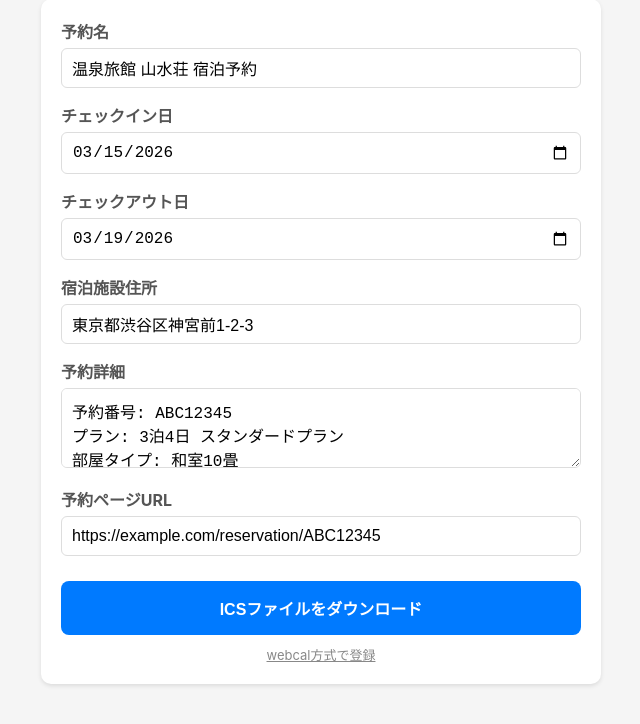
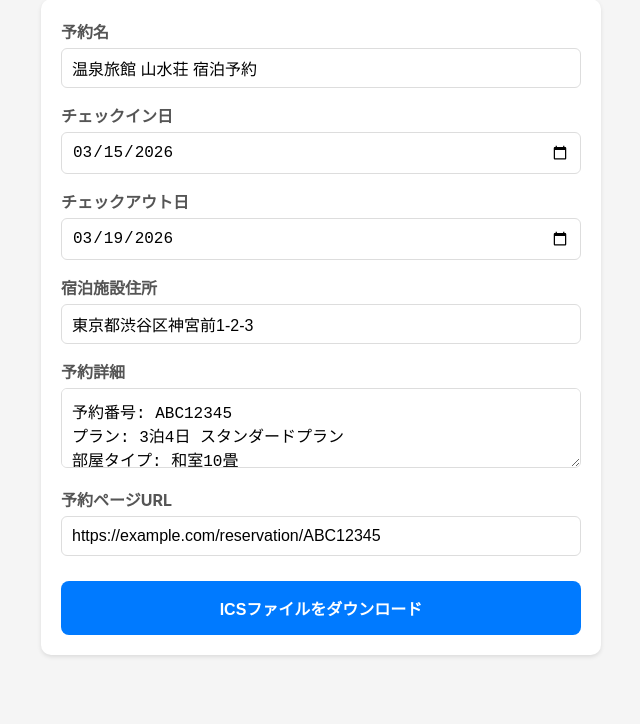
Before and after one commit to rahhi555/ics-test, a website: page index.html in a window 1280 px wide. Shown: the part 92-816 px from the top of the page, without its empty margins (319-959 px from the left). Drawn offline with Linux system fonts and the light colour scheme.

Commit message:
webcal封印

```diff
--- a/index.html
+++ b/index.html
@@ -155,38 +155,38 @@
 
       <button type="submit">ICSファイルをダウンロード</button>
 
-      <a class="webcal-link" onclick="openWebcal()">webcal方式で登録</a>
+      <!-- <a class="webcal-link" onclick="openWebcal()">webcal方式で登録</a> -->
     </form>
 
     <script>
-      function openWebcal() {
-        const summary = document.getElementById("summary").value;
-        const dtstart = document.getElementById("dtstart").value;
-        const dtend = document.getElementById("dtend").value;
-        const location = document.getElementById("location").value;
-        const description = document.getElementById("description").value;
-        const url = document.getElementById("url").value;
+      // function openWebcal() {
+      //   const summary = document.getElementById("summary").value;
+      //   const dtstart = document.getElementById("dtstart").value;
+      //   const dtend = document.getElementById("dtend").value;
+      //   const location = document.getElementById("location").value;
+      //   const description = document.getElementById("description").value;
+      //   const url = document.getElementById("url").value;
 
-        if (!dtstart || !dtend) {
-          alert("チェックイン日とチェックアウト日を入力してください");
-          return;
-        }
+      //   if (!dtstart || !dtend) {
+      //     alert("チェックイン日とチェックアウト日を入力してください");
+      //     return;
+      //   }
 
-        const params = new URLSearchParams({
-          summary,
-          dtstart,
-          dtend,
-          location,
-          description,
-          url,
-        });
+      //   const params = new URLSearchParams({
+      //     summary,
+      //     dtstart,
+      //     dtend,
+      //     location,
+      //     description,
+      //     url,
+      //   });
 
-        // 現在のURLからwebcal://スキームのURLを生成
-        const currentUrl = new URL(window.location.href);
-        const webcalUrl = `webcal://${currentUrl.host}/generate-ics?${params.toString()}`;
+      //   // 現在のURLからwebcal://スキームのURLを生成
+      //   const currentUrl = new URL(window.location.href);
+      //   const webcalUrl = `webcal://${currentUrl.host}/generate-ics?${params.toString()}`;
 
-        window.location.href = webcalUrl;
-      }
+      //   window.location.href = webcalUrl;
+      // }
     </script>
   </body>
 </html>
```
